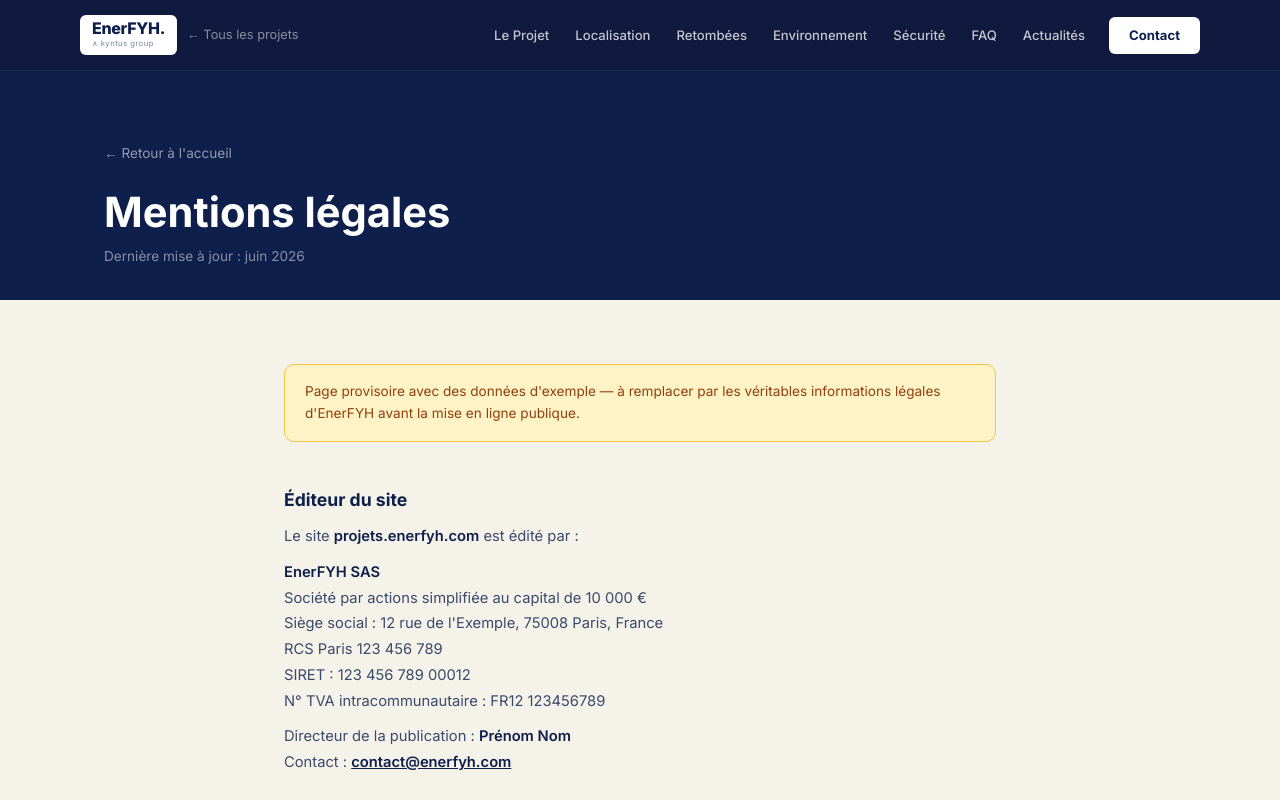
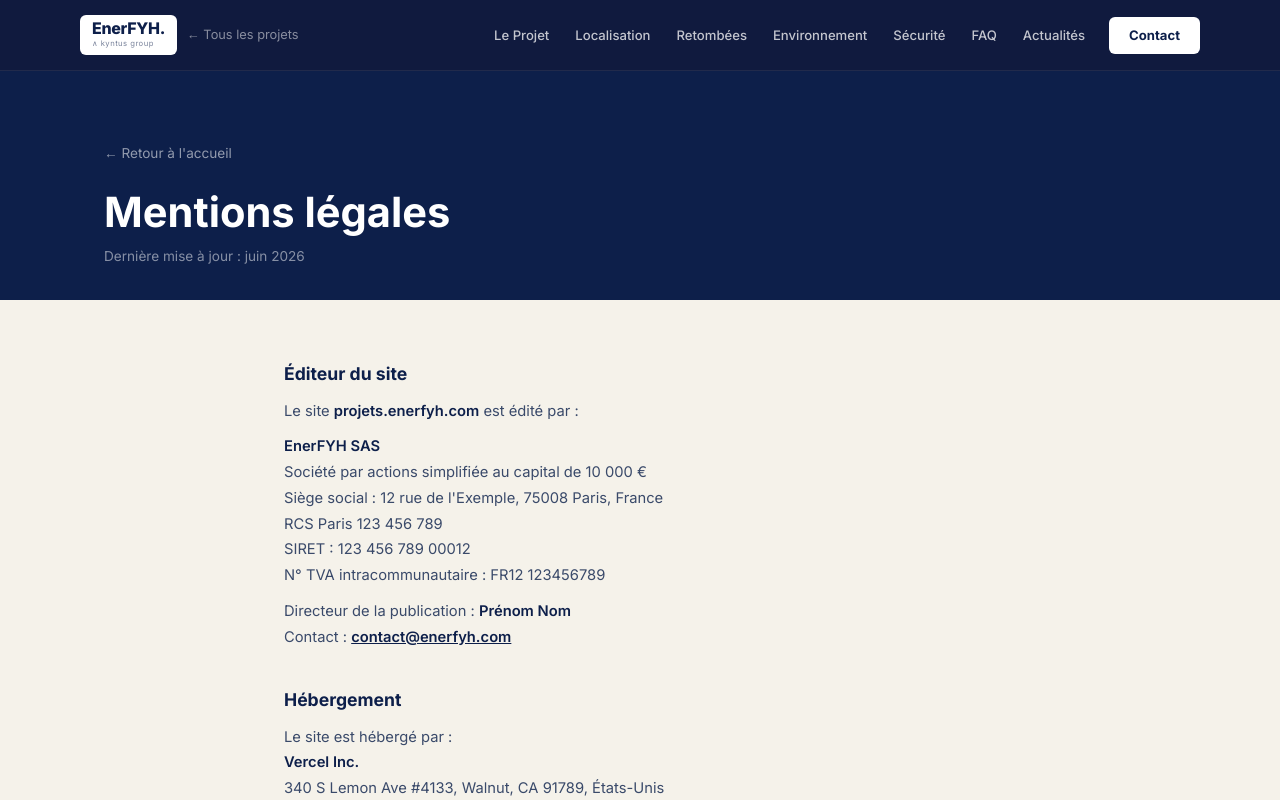
Before and after one commit to Imrane-Mou/enerfyh-site-project-template, a React (Create React App) app: page /mentions-legales in a window 1280 px wide. Shown: the top 800 px of the page. Built offline with nearby package versions, Linux system fonts and the light colour scheme.

Commit message:
fix to legalPage

```diff
--- a/src/pages/LegalPage.jsx
+++ b/src/pages/LegalPage.jsx
@@ -25,9 +25,6 @@
       <section style={{ padding: '64px 0 96px', background: '#F5F2EA' }}>
         <div className="container" style={{ maxWidth: 760 }}>
 
-          <div style={{ background: '#FEF3C7', border: '1px solid #F2C744', borderRadius: 10, padding: '16px 20px', marginBottom: 48, fontSize: '0.85rem', color: '#92400E', lineHeight: 1.6 }}>
-            Page provisoire avec des données d'exemple — à remplacer par les véritables informations légales d'EnerFYH avant la mise en ligne publique.
-          </div>
 
           <div style={section}>
             <h2 style={h2}>Éditeur du site</h2>
```
